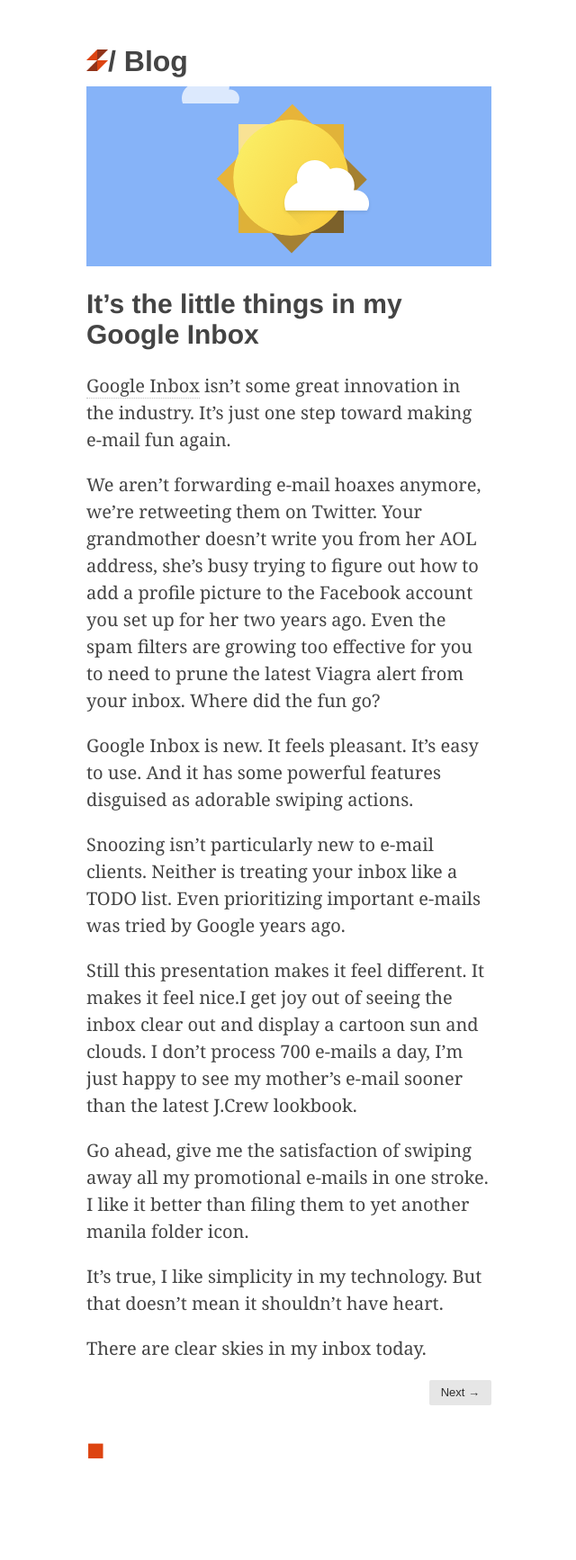
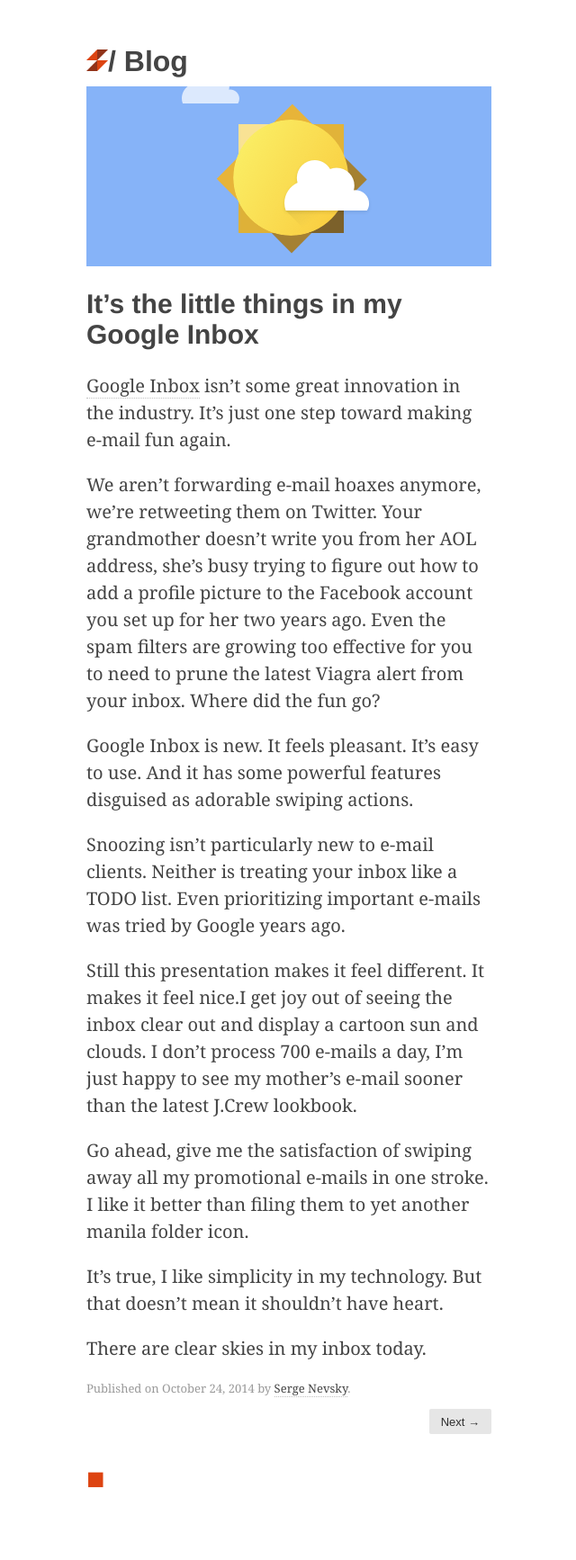
Before and after one commit to Dejital/dejital.github.com, a Jekyll site: the page built from _posts/2014-10-24-google-inbox.md, in a window 1280 px wide. Shown: the whole page at 90% size, without its empty margins (319-959 px from the left). Built offline with Jekyll 4.4.1, drawn with Linux system fonts in a browser that asks for light colours; before the commit the page ends 1701 px from its top, so only the background shows below that.

Commit message:
Additional changes to blog layouts

```diff
--- a/_layouts/post.html
+++ b/_layouts/post.html
@@ -9,6 +9,10 @@
 
   <h2>{{ page.title }}</h2>
   {{ content }}
+
+  <p id="meta">
+    Published on {{ page.date | date: '%B %d, %Y' }} by <a href="/blog">Serge Nevsky</a>.
+  </p>
 </article>
 
 <nav>
--- a/assets/css/screen.css
+++ b/assets/css/screen.css
@@ -75,6 +75,11 @@
     color: #004d9a;
 }
 
+#meta {
+    color: #999;
+    font-size: small;
+}
+
 footer a, footer a:active, footer a:visited {
     color: #D41;
     text-decoration: none;
--- a/blog.html
+++ b/blog.html
@@ -5,6 +5,8 @@
 ---
 
 <main>
+  <p>Blog posts by <a href="/">Serge Nevsky</a>.</p>
+
   <ul>
   {% for post in site.posts %}
   <li>
```
